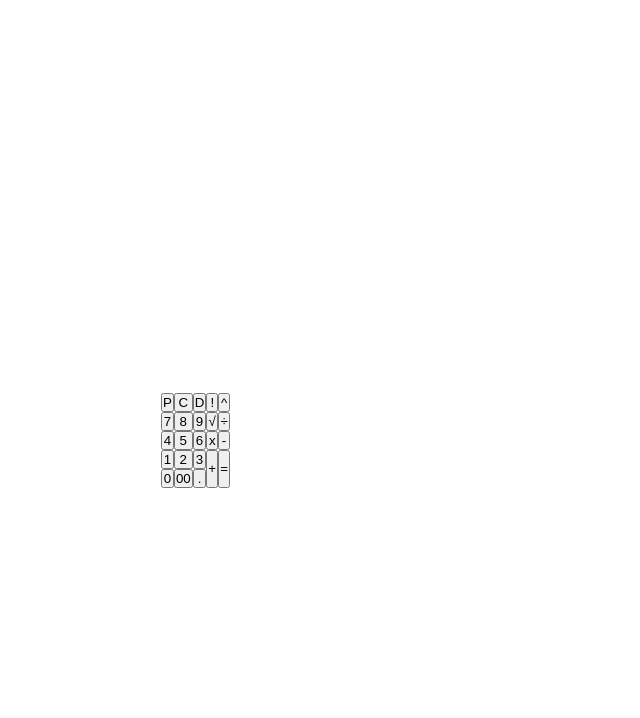
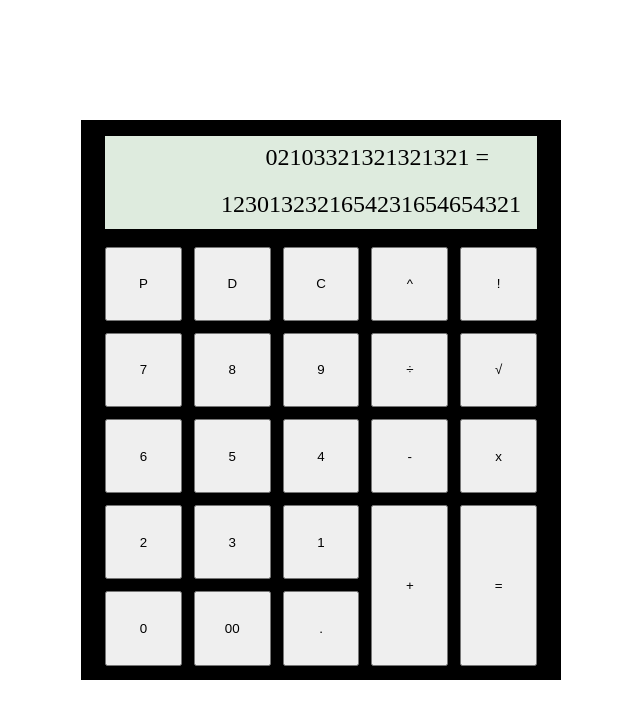
Before and after one commit to Makomanix/calculator, a plain HTML site: page index.html in a window 1280 px wide. Shown: the whole page, without its empty margins (319-959 px from the left). Drawn offline with Linux system fonts and the light colour scheme.

Commit message:
restructed css layout from flex to grid

```diff
--- a/index.html
+++ b/index.html
@@ -9,43 +9,33 @@
 <body>
     <section class="calculator">
         <div class="screen">
-            <p class="equation"></p>
-            <p class="solution"></p>
+            <p class="equation">02103321321321321 =</p>
+            <p class="solution">1230132321654231654654321</p>
         </div>
-        <div class="buttons">
-            <div class="button-column">
+        <div class="buttons-grid">
             <button>P</button>
+            <button>D</button>
+            <button>C</button>
+            <button>^</button>
+            <button>!</button>
             <button>7</button>
+            <button>8</button>
+            <button>9</button>
+            <button>÷</button>
+            <button>√</button>
+            <button>6</button>
+            <button>5</button>
             <button>4</button>
+            <button>-</button>
+            <button>x</button>
+            <button>2</button>
+            <button>3</button>
             <button>1</button>
+            <button>+</button>
+            <button>=</button>
             <button>0</button>
-            </div>
-            <div class="button-column">
-                <button>C</button>
-                <button>8</button>
-                <button>5</button>
-                <button>2</button>
             <button>00</button>
-            </div>
-            <div class="button-column">
-                <button>D</button>
-                <button>9</button>
-                <button>6</button>
-                <button>3</button>
             <button>.</button>
-            </div>
-            <div class="button-column">
-                <button>!</button>
-                <button>√</button>
-                <button>x</button>
-                <button class="tall">+</button>
-            </div>
-            <div class="button-column">
-                <button>^</button>
-                <button>÷</button>
-                <button>-</button>
-                <button class="tall">=</button>
-            </div>
         </div>
     </section>
 </body>
--- a/styles.css
+++ b/styles.css
@@ -5,7 +5,7 @@
 
 body {
   height: 100vh;
-  width: full;
+  width: 100%;
   display: flex;
   justify-content: center;
   align-items: center;
@@ -14,31 +14,53 @@ body {
 .calculator {
   display: flex;
   flex-direction: column;
-  height: 15rem;
-  width: 20rem;
+  height: 35rem;
+  width: 30rem;
   justify-content: center;
-  align-items: stretch;
+  align-items: center;
+  background-color: black;
 }
 
 .screen {
-  height: 5rem;
-  width: 20rem;
+  display: flex;
+  flex-direction: column;
+  height: 20%;
+  width: 90%;
+  background-color: rgb(222, 235, 222);
+  margin-bottom: 1rem;
+  margin-top: 1rem;
+}
+
+.equation {
+  align-self: flex-end;
+  height: 50%;
+  font-size: x-large;
+  margin-right: 3rem;
+  margin-top: .5rem;
+}
+
+.solution {
+align-self: flex-end;
+height: 50%;
+font-size: x-large;
+margin-right: 1rem;
+margin-top: .5rem;
 }
 
 button {
-
+  height: 100%;
+  width: 100%;
+  margin-top: 2%;
+  margin-bottom: 2%;
 }
 
-.buttons {
-  display: flex;
-  flex-direction: row;
-  align-items: stretch;
-}
-
-.button-column {
-  display: flex;
-  flex-direction: column;
-  align-items: stretch;
+.buttons-grid {
+  display: grid;
+  grid-template-columns: repeat(5, 1fr);
+  gap: .75rem;
+  height: 90%;
+  width: 90%;
+  margin-bottom: 1rem;
 }
 
 .numbers {
@@ -61,9 +83,14 @@ button {
 
 }
 
-.tall {
-  flex-grow: 2;
+button:nth-child(20) {
+  grid-column: 5;
+  grid-row: 4 / span 2;
+}
 
+button:nth-child(19) {
+  grid-column: 4;
+  grid-row: 4 / span 2;
 }
 
 .hover {
```
Lines whose indentation alone changed are shown as unchanged.
